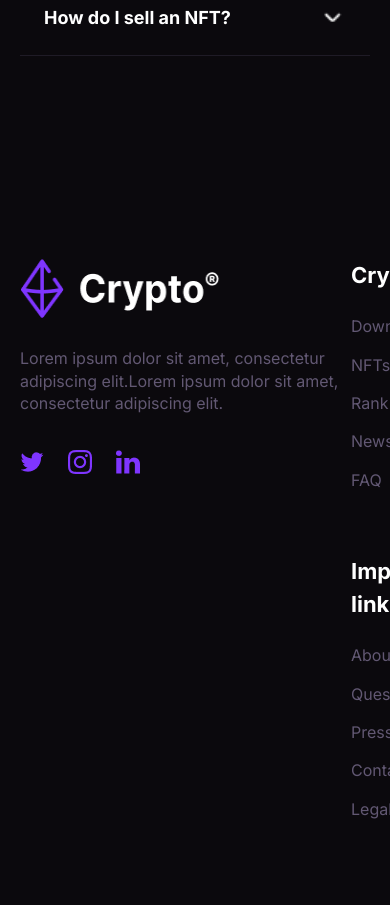
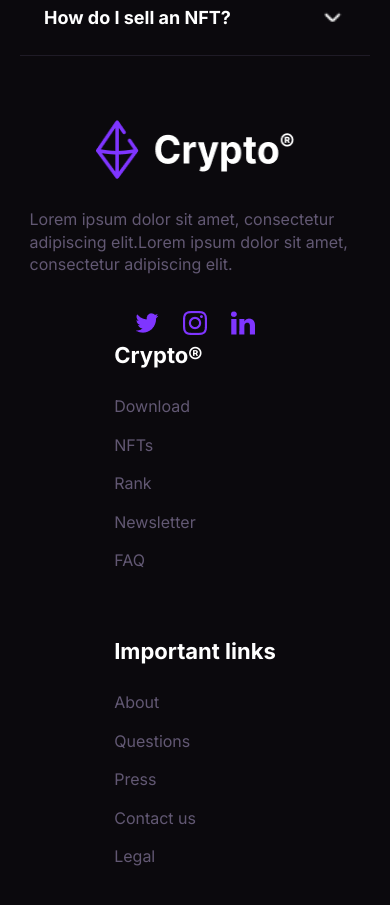
Before and after one commit to iagovirgilio/nft-crypto, a Next.js app: page / in a window 390 px wide. Shown: the part 3320-4225 px from the top of the page. Built offline with nearby package versions, Linux system fonts and the light colour scheme.

Commit message:
Corrigir footer

```diff
--- a/src/components/Footer/styles.module.scss
+++ b/src/components/Footer/styles.module.scss
@@ -12,7 +12,13 @@
 }
 
 .leftSide {
-    flex:1
+    flex:1;
+
+    @media screen and (max-width: 768px) {
+        display: flex;
+        flex-direction: column;
+        align-items: center;
+    }
 }
 
 .content {
@@ -20,6 +26,14 @@
     flex-direction: row;
     margin-top: 203px;
     margin-bottom: 138px;
+
+    @media screen and (max-width: 768px) {
+        flex-direction: column;
+        align-items: center;
+        margin-top: 64px;
+        margin-bottom: 64px;
+        justify-content: center;
+    }
 }
 
 .logo {
```
